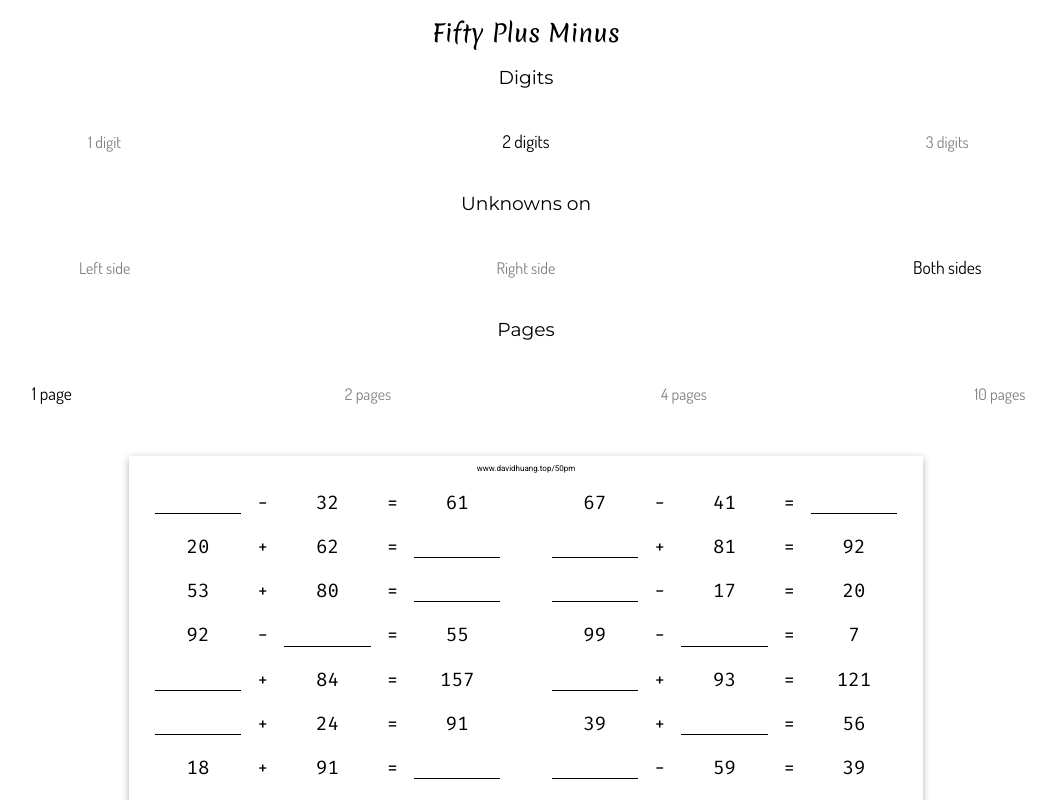
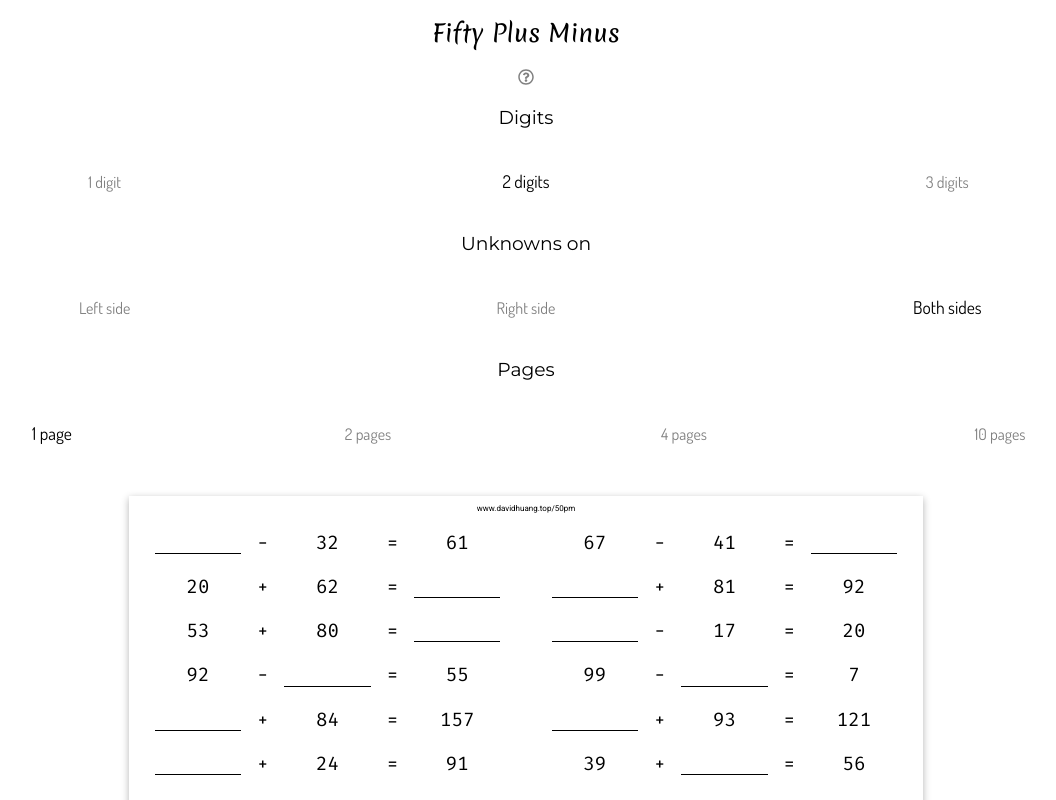
Before and after one commit to yhuangsh/50pm, a React (Create React App) app in the folder frontend/50pm/: page / in a window 1280 px wide. Shown: the top 800 px of the page, without its empty margins (114-1170 px from the left). Built offline with nearby package versions, Linux system fonts and the light colour scheme.

Commit message:
Add info icon and text

```diff
--- a/frontend/50pm/src/components/TopBar.js
+++ b/frontend/50pm/src/components/TopBar.js
@@ -1,5 +1,9 @@
-import React from 'react';
+import React, { useState } from 'react';
 import styled from 'styled-components';
+import { FontAwesomeIcon } from '@fortawesome/react-fontawesome'
+import { faQuestionCircle } from '@fortawesome/free-regular-svg-icons'
+
+import * as defaults from '../lib/defaults';
 
 // Constants
 
@@ -7,7 +11,6 @@ import styled from 'styled-components';
 
 const Frame = styled.div`
   margin: 1ex .5em;
-  /*border: 1px solid black;*/
 
   @media print {
     display: none;
@@ -22,12 +25,83 @@ const Title = styled.h2`
   text-align: center;
 `;
 
+const IconSet = styled.div`
+
+  display: flex;
+  flex-flow: row nowrap;
+  justify-content: center;
+`;
+
+const ActionIcon = styled.div`
+  flex: 0 1;
+  margin: .2ex .2em;
+  color: ${props => props.highlight ? 'black' : 'grey'};
+
+  :hover {
+    cursor: pointer;
+  }
+`;
+
+const InfoBlock = styled.div`
+  display: ${props => props.show ? 'block' : 'none'};
+  margin-top: 1em;
+  padding: .5ex 1em;
+  border: 1px solid black;
+
+  font-family: 'Montserrat', sans-serif;
+  font-weight: 100;
+  text-align: justify;
+`;
+
+const DisclaimerBlock = styled.div`
+  font-size: 50%;
+  text-align: center;
+`;
+
 // Components
 
+const QuestionIcon = (props) => {
+  return (
+    <ActionIcon highlight={props.highlight} onClick={props.onClick}>
+      <FontAwesomeIcon icon={faQuestionCircle}/>
+    </ActionIcon>
+  );
+}
+
 const TopBar = () => {
+  const [questionIconState, setQuestionIconState] = useState(defaults.iconStates.questionIcon);
+
+  const onClickQuestionIcon = (e) => {
+    setQuestionIconState(!questionIconState);
+  }
+
   return (
     <Frame>
       <Title>Fifty Plus Minus</Title>
+      <IconSet>
+        <QuestionIcon highlight={questionIconState} onClick={onClickQuestionIcon}/>
+      </IconSet>
+      <InfoBlock show={questionIconState}>
+        <p>
+          Fifty Plus Minus generates 50 random simple arithmetic equations with unknowns on either side of the
+          equal sign for parents to print on a A4 paper. To print, just use your browser's own print menu. You
+          may need to <strong>turn off page margins</strong> added by your browser to fit everything in.
+        </p>
+        <br/>
+        <DisclaimerBlock>
+          <p>
+            This websites uses CNZZ web tracking <span id={'cnzz_stat_icon_' + process.env.REACT_APP_CNZZ_ID}/>
+            &nbsp; to help understand how you use it so we can improve.
+          </p>
+          <p>
+            No cookie is used at moment. We plan to add cookie in the next release to improve user experience,
+            such as saving your options for next use.
+          </p>
+          <p>
+            This website is registered and hosted in China. Registration number: 沪ICP备18046429号-1
+          </p>
+        </DisclaimerBlock>
+      </InfoBlock>
     </Frame>
   );
 }
--- a/frontend/50pm/src/index.js
+++ b/frontend/50pm/src/index.js
@@ -16,7 +16,6 @@ console.log('process.env = ', process.env);
 let cnzz_protocol = (("https:" === document.location.protocol) ? "https://" : "http://");
 
 document.write(
-  "<span style='display: none' id='cnzz_stat_icon_" + process.env.REACT_APP_CNZZ_ID + "'></span>" +
   "<script " +
       "src='" + cnzz_protocol + "s5.cnzz.com/z_stat.php?id=" + process.env.REACT_APP_CNZZ_ID + "&show=pic1' " +
       "type='text/javascript'>" +
--- a/frontend/50pm/src/lib/defaults.js
+++ b/frontend/50pm/src/lib/defaults.js
@@ -1,4 +1,9 @@
 export const EQU_WIDTH = '18em';
+
+export const iconStates = {
+  questionIcon: false,
+  eyeIcon: false,
+}
 
 export const digits = [false, true, false];
 export const unknowns = [false, false, true];
```
Also changed, not shown: frontend/50pm/package.json (+6 -1 lines), 1 other file (tests, documents, lock files or other folders).
